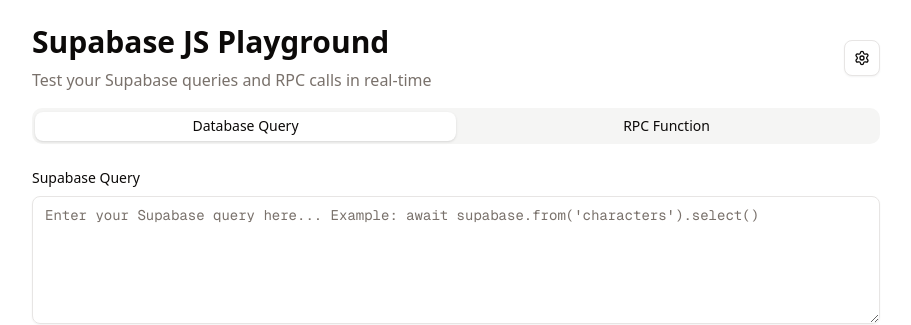
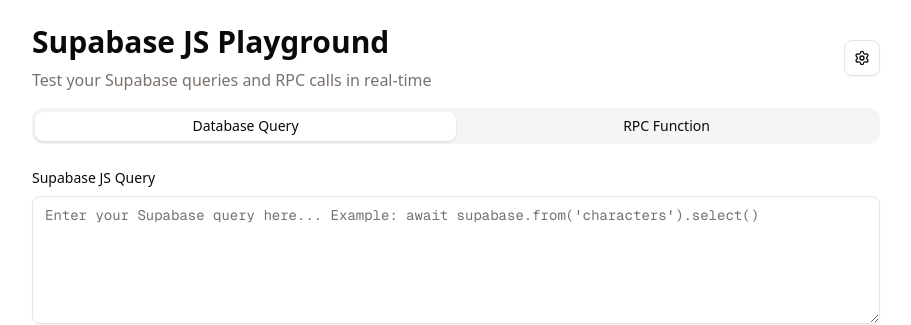
Before and after one commit to Dineshs91/supabase-js-playground, a Next.js app: page / in a window 1280 px wide. Shown: the top 325 px of the page, without its empty margins (184-1095 px from the left). Built offline with nearby package versions, Linux system fonts and the light colour scheme.

Commit message:
Minor fixes

```diff
--- a/src/components/SupabasePlayground.tsx
+++ b/src/components/SupabasePlayground.tsx
@@ -6,6 +6,7 @@
 import { Button } from '@/components/ui/button'
 import { createSupabaseClient } from '@/lib/supabase'
 import SupabaseSettingsDialog from '@/components/SupabaseSettingsDialog'
+import { Input } from './ui/input'
 
 export default function SupabasePlayground() {
   const [queryCode, setQueryCode] = useState('')
@@ -103,7 +104,7 @@
           <TabsContent value="query" className="space-y-4 mt-4">
             <div>
               <label htmlFor="query-textarea" className="block text-sm font-medium mb-2">
-                Supabase Query
+                Supabase JS Query
               </label>
               <Textarea
                 id="query-textarea"
@@ -127,12 +128,12 @@
               <label htmlFor="rpc-textarea" className="block text-sm font-medium mb-2">
                 RPC Function Call
               </label>
-              <Textarea
+              <Input
                 id="rpc-textarea"
                 value={rpcCode}
                 onChange={(e) => setRpcCode(e.target.value)}
                 placeholder="Enter your RPC function here..."
-                className="font-mono text-sm min-h-32"
+                className="font-mono text-sm"
               />
             </div>
             <Button
```
